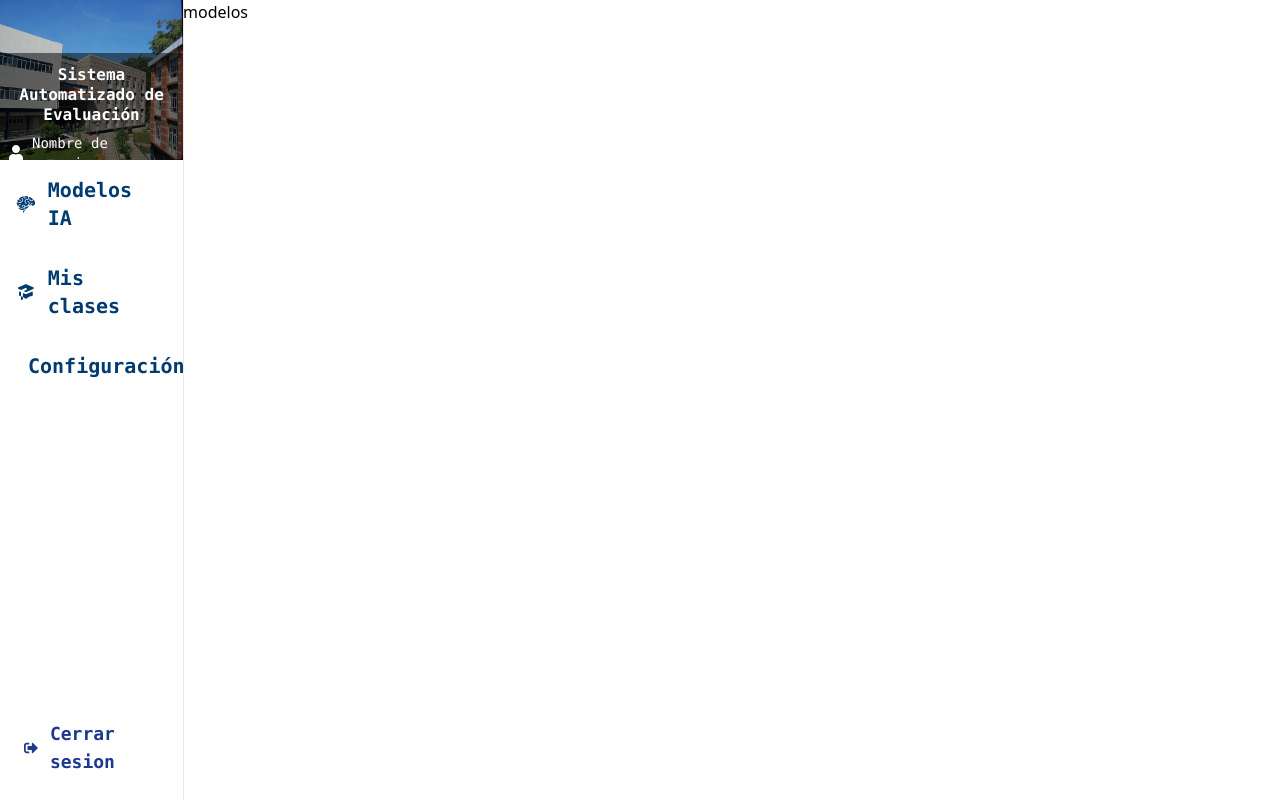
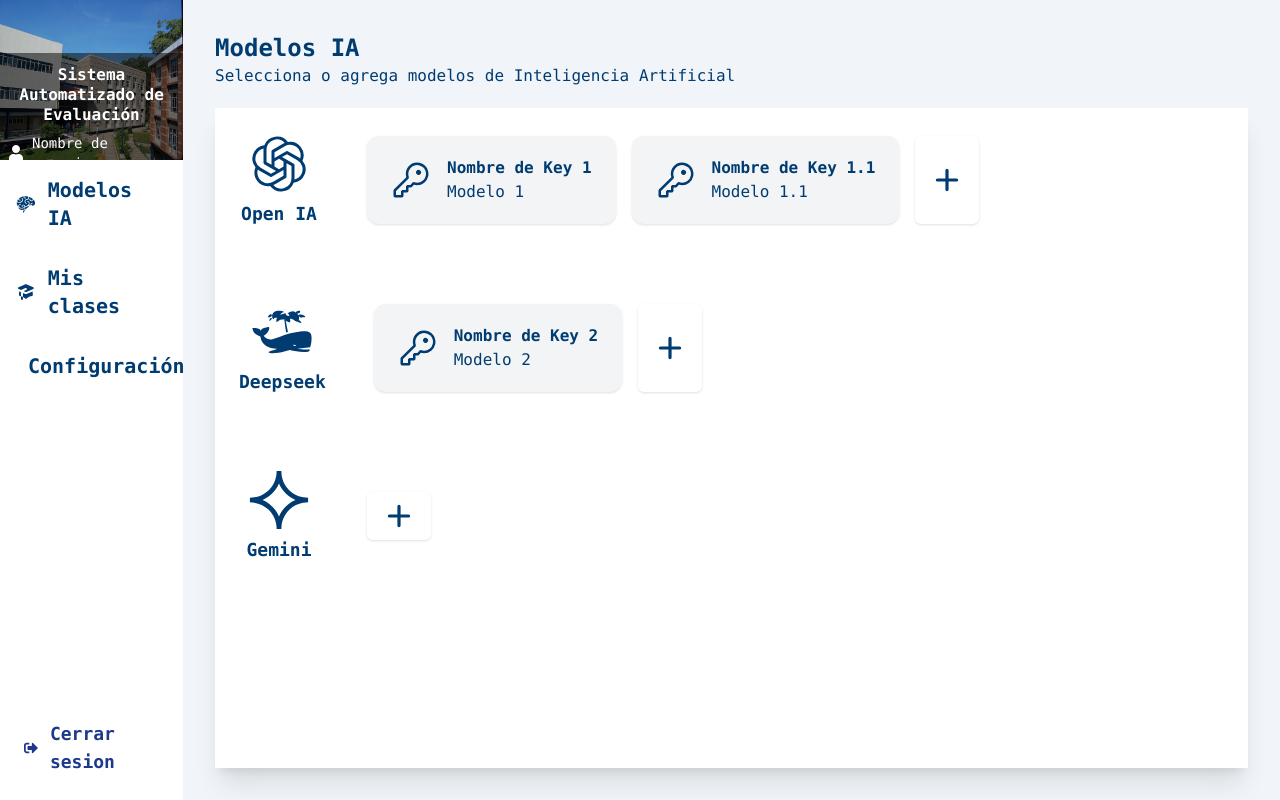
Before and after one commit to ChristopherCalderon/sae-frontend, a Next.js app: page /dashboard/modelos in a window 1280 px wide. Built offline with nearby package versions, Linux system fonts and the light colour scheme.

Commit message:
:lipstick:Add Model selection view

```diff
--- a/src/app/dashboard/modelos/page.jsx
+++ b/src/app/dashboard/modelos/page.jsx
@@ -1,9 +1,45 @@
 import React from 'react'
+import ModeloCard from '@/components/Models/ModelCard';
+import { PiOpenAiLogoLight } from "react-icons/pi";
+import { GiSpermWhale } from "react-icons/gi";
+import { RiGeminiLine } from "react-icons/ri";
 
-function modelos() {
+function ModelsPage() {
   return (
-    <div>modelos</div>
+    <div className='bg-background flex flex-col gap-5 w-full h-full p-8 '>
+      <div className='w-full text-primary '>
+        <h1 className='text-2xl font-mono font-bold'>Modelos IA</h1>
+        <p className='font-mono'>Selecciona o agrega modelos de Inteligencia Artificial</p>
+      </div>
+      <div className='w-full h-11/12 bg-white shadow-xl '>
+        <div className="space-y-12">
+          <div className="flex flex-col gap-12 p-6">
+            <ModeloCard
+              nombre="Open IA"
+              icono={<PiOpenAiLogoLight className='w-16 h-16 text-primary' />}
+              keys={[
+                { key: "Nombre de Key 1", modelo: "Modelo 1" },
+                { key: "Nombre de Key 1.1", modelo: "Modelo 1.1"}
+              ]}
+            />
+            <ModeloCard
+              nombre="Deepseek"
+              icono={<GiSpermWhale className='w-16 h-16 text-primary' />}
+              keys={[
+                { key: "Nombre de Key 2", modelo: "Modelo 2" }
+              ]}
+            />
+            <ModeloCard
+              nombre="Gemini"
+              icono={<RiGeminiLine className='w-16 h-16 text-primary' />}
+              keys={[
+              ]}
+            />
+          </div>
+        </div>
+      </div>
+    </div>
   )
 }
 
-export default modelos
+export default ModelsPage
--- /dev/null
+++ b/src/components/Models/ModelCard.jsx
@@ -0,0 +1,35 @@
+import { VscKey } from "react-icons/vsc";
+import { HiPlus } from "react-icons/hi";
+
+export default function ModeloCard({ nombre, icono, keys }) {
+    return (
+        <div className="flex items-center gap-12 mb-6">
+            <div className="flex flex-col items-center justify-center min-w-[5rem]">
+                {icono}
+                <span className="text-lg text-primary mt-1 font-mono font-semibold text-center">{nombre}</span>
+            </div>
+            <div className="flex gap-4 flex-wrap">
+                {keys.map((item, index) => (
+                    <div
+                        key={index}
+                        className="group bg-gray-100 rounded-xl px-6 py-5 hover:bg-blue-900 shadow text-base font-mono flex items-center gap-4 transition-all duration-200 min-w-[220px]"
+                    >
+                        <VscKey className="text-primary group-hover:text-white w-10 h-10" />
+                        <div className="flex flex-col text-primary group-hover:text-white">
+                            <span className="font-bold">{item.key}</span>
+                            <span>{item.modelo}</span>
+                        </div>
+                    </div>
+                ))}
+
+                <div
+                    className="bg-backgound rounded-md px-4 hover:bg-blue-100 transition py-2 shadow text-sm font-mono flex items-center justify-center transition-colors duration-200"
+                >
+                    <button>
+                        <HiPlus className=" text-primary w-8 h-8" />
+                    </button>
+                </div>
+            </div>
+        </div>
+    );
+}
```
